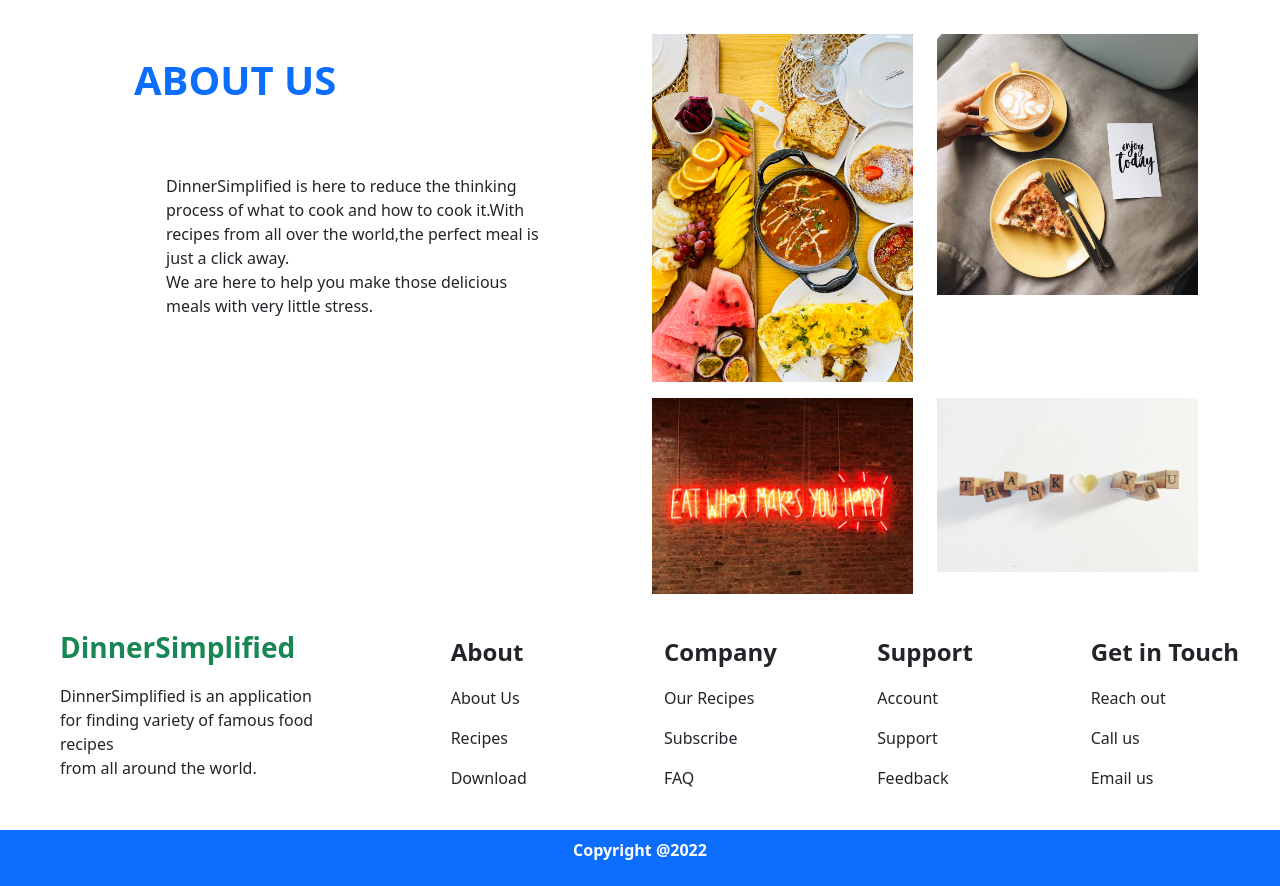
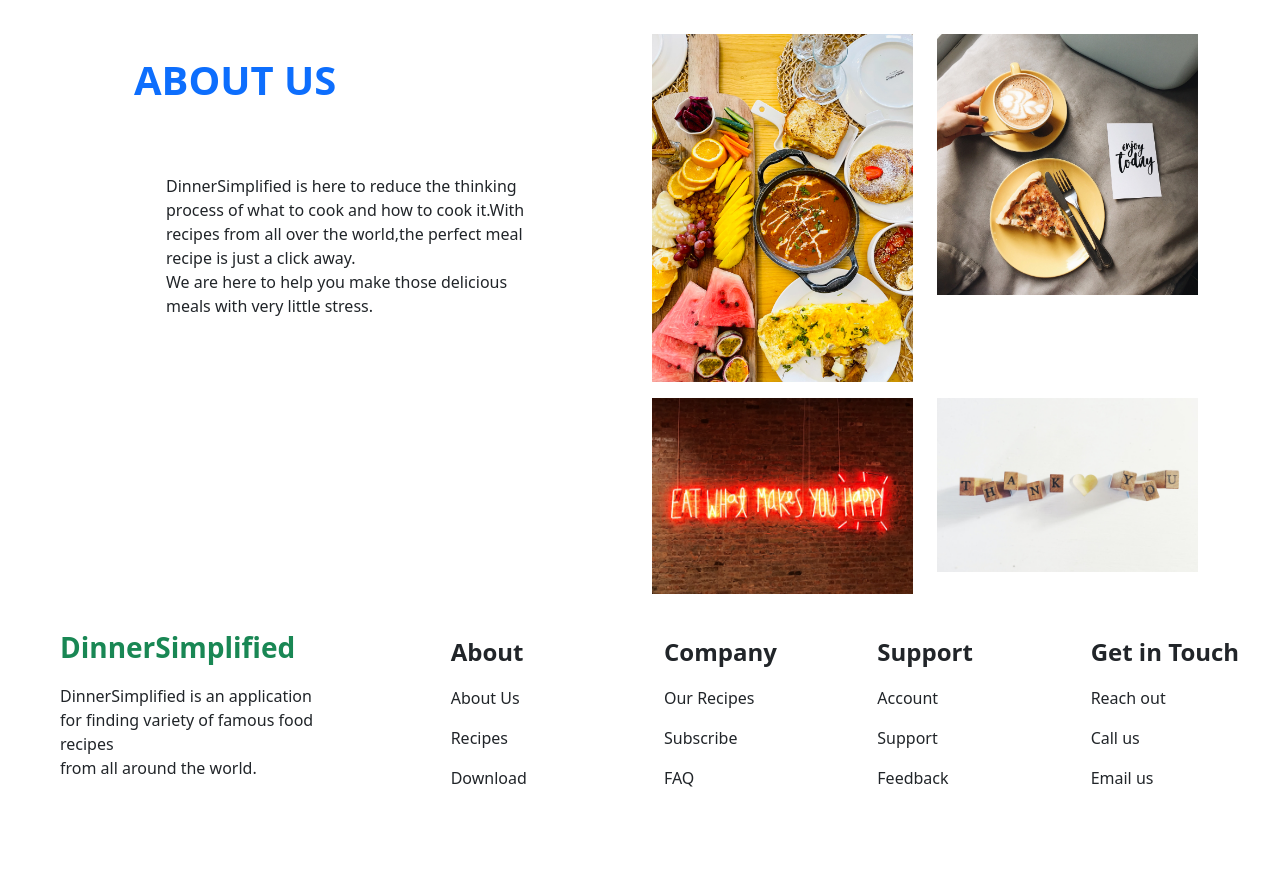
Before and after one commit to suvarna-addanki/DinnerSimplified, a React (Create React App) app: page / in a window 1280 px wide. Shown: the part 880-1766 px from the top of the page. After the commit the page ends 1710 px from the top, so only its background shows below. Built offline with nearby package versions, Linux system fonts and the light colour scheme.

Commit message:
added footer

```diff
--- a/src/components/AboutUs.js
+++ b/src/components/AboutUs.js
@@ -15,7 +15,7 @@ function AboutUs() {
             </p>
             <p className='p-5'>
               DinnerSimplified is here to reduce the thinking process of what to cook
-              and how to cook it.With recipes from all over the world,the perfect meal
+              and how to cook it.With recipes from all over the world,the perfect meal recipe
               is just a click away.<br/>We are here to help you make those delicious
               meals with very little stress.
             </p>
--- a/src/components/Footer.js
+++ b/src/components/Footer.js
@@ -34,11 +34,11 @@ function Footer() {
           <p>Email us</p>
         </Col>
       </Row>
-      <Row className='bg-primary text-center text-white fw-bold p-2'>
+      {/* <Row className='bg-primary text-center text-white fw-bold p-2'>
         <Col>
           <p>Copyright @2022</p>
         </Col>
-      </Row>
+      </Row> */}
     </Container>
   )
 }
```
